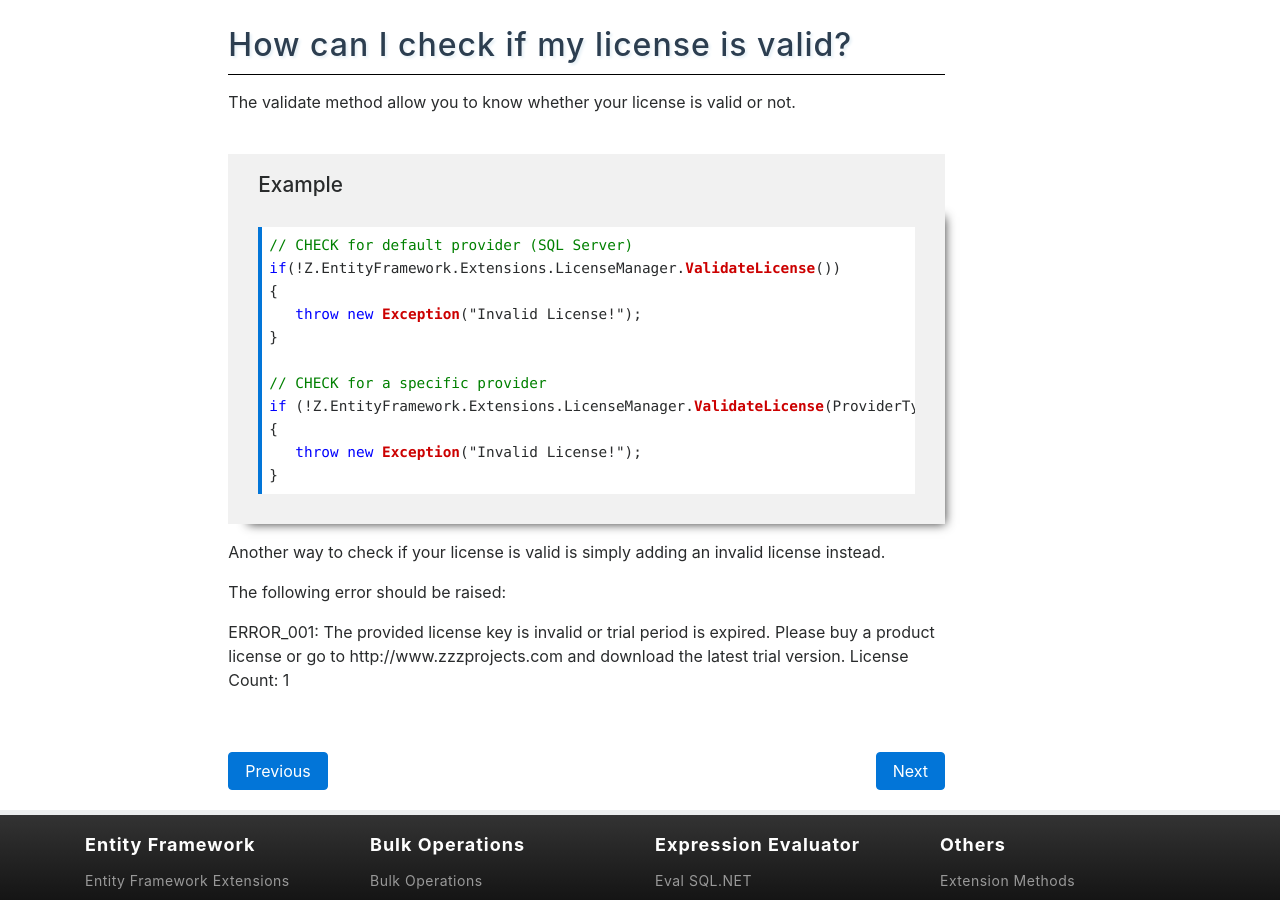
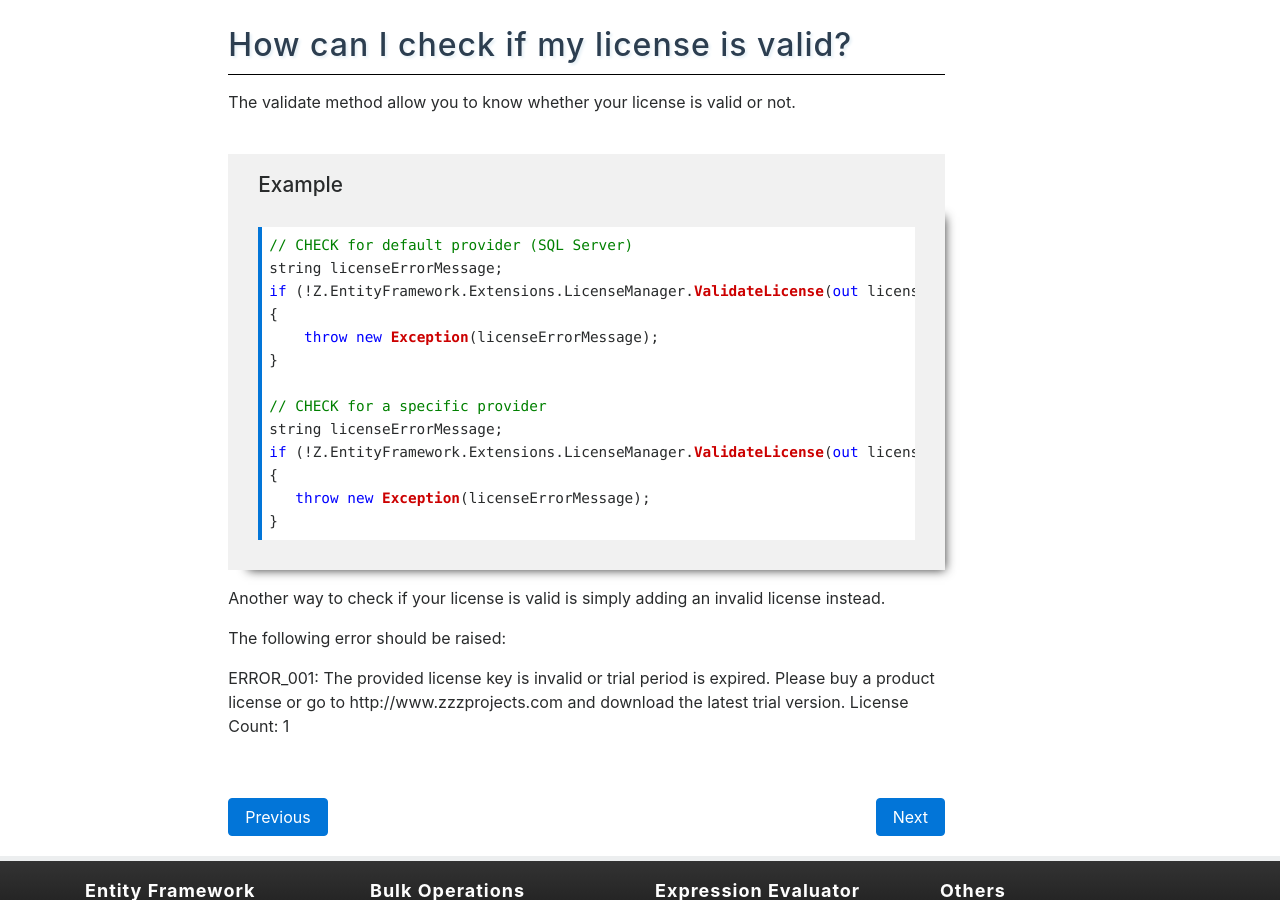
Before and after one commit to zzzprojects/EntityFramework-Extensions, a Jekyll site: the page built from docs/pages/tutorials/licensing.md, in a window 1280 px wide and 900 px high, scrolled down 1737 px. Built offline with Jekyll 4.4.1, drawn with Linux system fonts in a browser that asks for light colours; nearby versions of some CDN libraries.

Commit message:
Update licensing.md

```diff
--- a/docs/pages/tutorials/licensing.md
+++ b/docs/pages/tutorials/licensing.md
@@ -47,15 +47,17 @@ The validate method allow you to know whether your license is valid or not.
 {% include template-example.html %}
 {% highlight csharp %}
 // CHECK for default provider (SQL Server)
-if(!Z.EntityFramework.Extensions.LicenseManager.ValidateLicense())
+string licenseErrorMessage;
+if (!Z.EntityFramework.Extensions.LicenseManager.ValidateLicense(out licenseErrorMessage))
 {
-   throw new Exception("Invalid License!");
+    throw new Exception(licenseErrorMessage);
 }
 
 // CHECK for a specific provider
-if (!Z.EntityFramework.Extensions.LicenseManager.ValidateLicense(ProviderType.MySql))
+string licenseErrorMessage;
+if (!Z.EntityFramework.Extensions.LicenseManager.ValidateLicense(out licenseErrorMessage), ProviderType.MySql))
 {
-   throw new Exception("Invalid License!");
+   throw new Exception(licenseErrorMessage);
 }
 {% endhighlight %}
 
```
